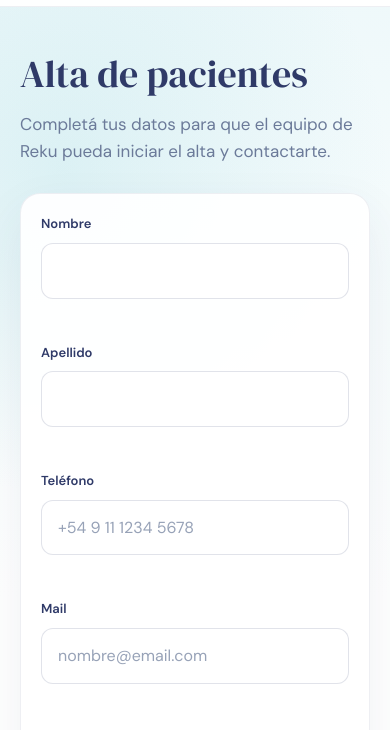
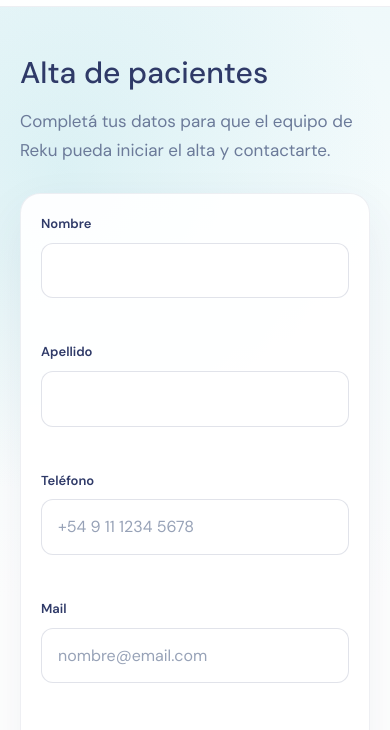
Before and after one commit to ferpic-ideas/Reku-Web, a website: page alta-pacientes/index.html in a window 390 px wide. Shown: the part 57-787 px from the top of the page. Drawn offline with Linux system fonts and the light colour scheme.

Commit message:
Align patient form typography

```diff
--- a/alta-pacientes/index.html
+++ b/alta-pacientes/index.html
@@ -39,7 +39,7 @@
     <link rel="apple-touch-icon" href="/apple-touch-icon.png" sizes="180x180" />
     <link rel="shortcut icon" href="/favicon.ico" />
     <link
-      href="https://fonts.googleapis.com/css2?family=DM+Sans:wght@300;400;500;600&family=DM+Serif+Display:ital@0;1&display=swap"
+      href="https://fonts.googleapis.com/css2?family=DM+Sans:wght@300;400;500;600&display=swap"
       rel="stylesheet"
     />
     <style>
@@ -171,10 +171,11 @@
       h1 {
         max-width: 760px;
         margin-bottom: 16px;
-        font-family: 'DM Serif Display', serif;
-        font-size: clamp(40px, 6vw, 72px);
-        font-weight: 400;
-        line-height: 0.95;
+        font-family: 'DM Sans', sans-serif;
+        font-size: 36px;
+        font-weight: 500;
+        line-height: 1.2;
+        letter-spacing: 0;
         color: var(--navy);
       }
 
@@ -182,8 +183,8 @@
         max-width: 620px;
         margin-bottom: 36px;
         color: var(--muted);
-        font-size: 19px;
-        line-height: 1.6;
+        font-size: 17px;
+        line-height: 1.7;
       }
 
       [hidden] {
@@ -402,10 +403,10 @@
 
       .success-modal-card h2 {
         margin-bottom: 10px;
-        font-family: 'DM Serif Display', serif;
-        font-size: 32px;
-        font-weight: 400;
-        line-height: 1.1;
+        font-family: 'DM Sans', sans-serif;
+        font-size: 24px;
+        font-weight: 600;
+        line-height: 1.2;
         color: var(--navy);
       }
 
@@ -476,8 +477,8 @@
         }
 
         h1 {
-          font-size: 38px;
-          line-height: 1.05;
+          font-size: 30px;
+          line-height: 1.2;
         }
 
         .lead {
```
